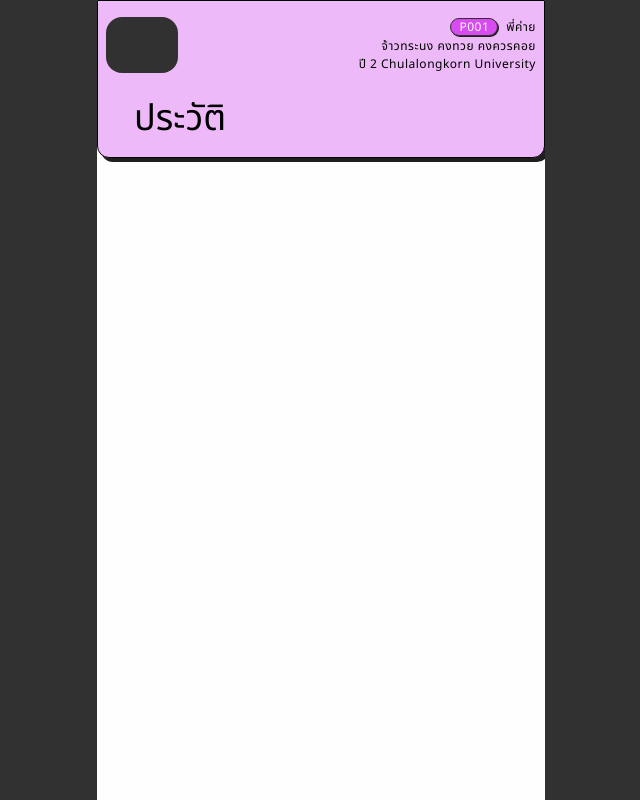
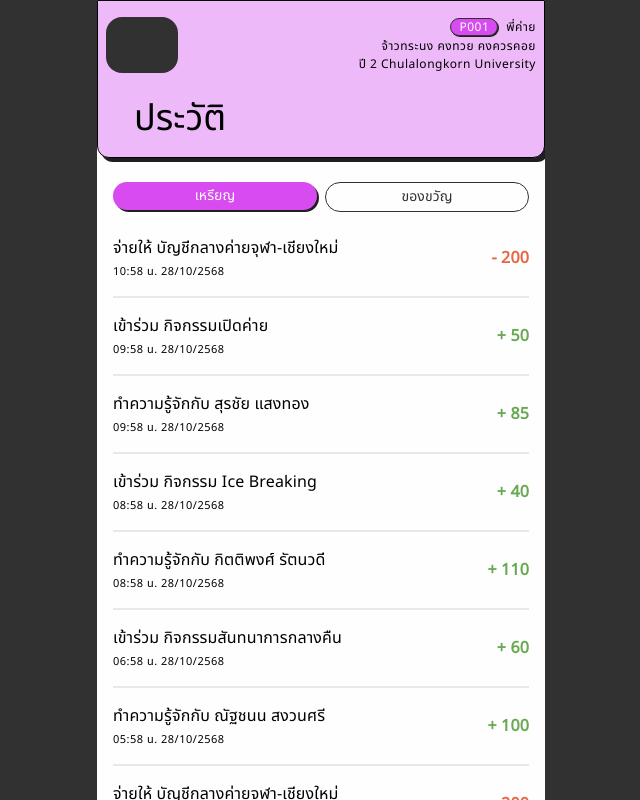
Before and after one commit to isd-sgcu/cucm25-frontend, a React (Vite) app: page /junior-senior/history in a window 1280 px wide. Shown: the whole page, without its empty margins (319-959 px from the left). Built offline with nearby package versions, Linux system fonts and the light colour scheme; some icons are missing.

Commit message:
feat: history

```diff
--- a/src/components/popup/PayingCoinPopup.tsx
+++ b/src/components/popup/PayingCoinPopup.tsx
@@ -4,6 +4,7 @@ import { Icon } from "@iconify/react";
 import { Input } from "../ui/input";
 import { Button } from "../ui/button";
 import { ArrowBack } from "@mui/icons-material";
+import { convertDateToDateString } from "@/utils/function";
 
 interface PayingCoinPopupProps {
   setOpenPayingCoinPopup: (bool: boolean) => void;
@@ -34,19 +35,8 @@ function PayingCoinPopup({ setOpenPayingCoinPopup }: PayingCoinPopupProps) {
     } else {
       setSuccess(true);
       const now = new Date();
-      const thaiDate = now.toLocaleDateString("th-TH", {
-        day: "2-digit",
-        month: "2-digit",
-        year: "numeric",
-      });
-
-      const time = now.toLocaleTimeString("th-TH", {
-        hour: "2-digit",
-        minute: "2-digit",
-        hour12: false,
-      });
-
-      setTimestamp(`${time} น. ${thaiDate}`);
+      const nowString = convertDateToDateString(now);
+      setTimestamp(nowString);
     }
   }
 
--- /dev/null
+++ b/src/interface/transaction.ts
@@ -0,0 +1,13 @@
+export interface CoinHistory {
+  id: string;
+  name: string;
+  type: "person" | "event" | "account";
+  coins: number;
+  timestamp: Date;
+}
+
+export interface GiftHistory {
+  id: string;
+  name: string;
+  timestamp: Date;
+}
--- a/src/page/juniorsenior/History.tsx
+++ b/src/page/juniorsenior/History.tsx
@@ -1,10 +1,26 @@
-import { mockSeniorUser } from "@/utils/const";
+import { Button } from "@/components/ui/button";
+import type { CoinHistory, GiftHistory } from "@/interface/transaction";
+import {
+  mockCoinHistory,
+  mockGiftHistory,
+  mockSeniorUser,
+} from "@/utils/const";
+import { convertDateToDateString } from "@/utils/function";
 import { Icon } from "@iconify/react";
+import { useEffect, useState } from "react";
 import { useNavigate } from "react-router-dom";
 
 function JuniorSeniorHistory() {
   const user = mockSeniorUser;
   const navigate = useNavigate();
+  const [option, setOption] = useState<"เหรียญ" | "ของขวัญ">("เหรียญ");
+  const [coinHistory, setCoinHistory] = useState<CoinHistory[]>([]);
+  const [giftHistory, setGiftHistory] = useState<GiftHistory[]>([]);
+
+  useEffect(() => {
+    setCoinHistory(mockCoinHistory);
+    setGiftHistory(mockGiftHistory);
+  });
 
   return (
     <div className="w-full h-fit min-h-screen bg-white flex flex-col">
@@ -62,7 +78,103 @@ function JuniorSeniorHistory() {
       </div>
 
       {/* Content */}
-      <div className="w-full h-fit flex flex-col flex-1 px-4"></div>
+      <div className="w-full h-fit flex flex-col flex-1 px-4">
+        {/* Buttons */}
+        <div className="grid grid-cols-[1fr_1fr] gap-2 w-full justify-center min-h-6 mb-6">
+          <Button
+            variant={option != "เหรียญ" ? "outline" : "default"}
+            color={option != "เหรียญ" ? "black" : "vivid-pink"}
+            className={`w-auto h-fit rounded-full transition-colors duration-200 ${
+              option == "เหรียญ" && "shadow-make-cartoonish-2"
+            }`}
+            onClick={() => {
+              setOption("เหรียญ");
+            }}
+          >
+            เหรียญ
+          </Button>
+          <Button
+            variant={option != "ของขวัญ" ? "outline" : "default"}
+            color={option != "ของขวัญ" ? "black" : "vivid-pink"}
+            className={`w-auto h-fit rounded-full transition-colors duration-200 ${
+              option == "ของขวัญ" && "shadow-make-cartoonish-2"
+            }`}
+            onClick={() => {
+              setOption("ของขวัญ");
+            }}
+          >
+            ของขวัญ
+          </Button>
+        </div>
+
+        {/* History */}
+        <div className="w-full flex flex-col gap-2">
+          {option == "เหรียญ" ? (
+            coinHistory.length > 0 ? (
+              coinHistory
+                .sort((a, b) => b.timestamp.getTime() - a.timestamp.getTime())
+                .map((h) => {
+                  return (
+                    <>
+                      <div className="flex justify-between gap-2 items-center">
+                        <div className="flex flex-col gap-1">
+                          <p className="title-medium">
+                            {h.type == "person"
+                              ? "ทำความรู้จักกับ"
+                              : h.type == "event"
+                              ? "เข้าร่วม"
+                              : "จ่ายให้"}{" "}
+                            {h.name}
+                          </p>
+                          <p className="label-small">
+                            {convertDateToDateString(h.timestamp)}
+                          </p>
+                        </div>
+                        <p
+                          className={`${
+                            h.type == "account" ? "text-red" : "text-green"
+                          } title-medium text-end whitespace-nowrap`}
+                        >
+                          <span className="font-semibold">
+                            {h.type == "account" ? "-" : "+"} {h.coins}
+                          </span>
+                        </p>
+                      </div>
+                      <hr className="my-2 border text-[#E8E8E8]" />
+                    </>
+                  );
+                })
+            ) : (
+              <p className="text-black text-center title-medium">
+                No data provided
+              </p>
+            )
+          ) : giftHistory.length > 0 ? (
+            giftHistory.map((h) => {
+              return (
+                <>
+                  <div className="flex justify-between gap-2 items-center">
+                    <div className="flex flex-col gap-1">
+                      <p className="title-medium">ส่งของขวัญให้ {h.name}</p>
+                      <p className="label-small">
+                        {convertDateToDateString(h.timestamp)}
+                      </p>
+                    </div>
+                    <p className="text-red title-medium text-end whitespace-nowrap">
+                      <span className="font-semibold">-1 Gift</span>
+                    </p>
+                  </div>
+                  <hr className="my-2 border text-[#E8E8E8]" />
+                </>
+              );
+            })
+          ) : (
+            <p className="text-black text-center title-medium">
+              No data provided
+            </p>
+          )}
+        </div>
+      </div>
     </div>
   );
 }
--- a/src/page/juniorsenior/SendingGift.tsx
+++ b/src/page/juniorsenior/SendingGift.tsx
@@ -14,6 +14,7 @@ import {
   mockSeniorUser,
   SECONDARY_YEARS as SECONDARY_YEAR_OPTIONS,
 } from "@/utils/const";
+import { convertDateToDateString } from "@/utils/function";
 import { Icon } from "@iconify/react";
 import { useEffect, useState } from "react";
 import { useNavigate, useSearchParams } from "react-router-dom";
@@ -84,19 +85,8 @@ function JuniorSeniorSendingGift() {
     }
 
     const now = new Date();
-    const thaiDate = now.toLocaleDateString("th-TH", {
-      day: "2-digit",
-      month: "2-digit",
-      year: "numeric",
-    });
-
-    const time = now.toLocaleTimeString("th-TH", {
-      hour: "2-digit",
-      minute: "2-digit",
-      hour12: false,
-    });
-
-    setTimestamp(`${time} น. ${thaiDate}`);
+    const nowString = convertDateToDateString(now);
+    setTimestamp(nowString);
   }
 
   function convertEducationInPopup(
--- a/src/utils/const.ts
+++ b/src/utils/const.ts
@@ -1,5 +1,6 @@
 import type { Event } from "@/interface/event";
 import type { Question } from "@/interface/question";
+import type { CoinHistory, GiftHistory } from "@/interface/transaction";
 import type { LeaderboardUser, UserInterface } from "@/interface/user";
 
 export const JUNIOR_SENIOR_PATH = "/junior-senior";
@@ -36,7 +37,6 @@ export const mockSeniorUser: UserInterface = {
 };
 
 // export const mockLeaderboardUsers: LeaderboardUser[] = [];
-
 export const mockLeaderboardUsers: LeaderboardUser[] = [
   {
     nickname: "ชัย",
@@ -502,3 +502,145 @@ export const mockEvent: Event = {
   name: "กิจกรรมมหาเศรษฐี",
   coins: 100,
 };
+
+// export const mockCoinHistory: CoinHistory[] = [];
+export const mockCoinHistory: CoinHistory[] = [
+  {
+    id: "1",
+    name: "บัญชีกลางค่ายจุฬา-เชียงใหม่",
+    type: "account",
+    coins: 200,
+    timestamp: new Date(),
+  },
+  {
+    id: "2",
+    name: "กิจกรรมเปิดค่าย",
+    type: "event",
+    coins: 50,
+    timestamp: new Date(Date.now() - 1000 * 60 * 60 * 1),
+  },
+  {
+    id: "3",
+    name: "กิจกรรม Ice Breaking",
+    type: "event",
+    coins: 40,
+    timestamp: new Date(Date.now() - 1000 * 60 * 60 * 2),
+  },
+  {
+    id: "4",
+    name: "กิจกรรมสันทนาการกลางคืน",
+    type: "event",
+    coins: 60,
+    timestamp: new Date(Date.now() - 1000 * 60 * 60 * 4),
+  },
+  {
+    id: "5",
+    name: "ณัฐชนน สงวนศรี",
+    type: "person",
+    coins: 100,
+    timestamp: new Date(Date.now() - 1000 * 60 * 60 * 5),
+  },
+  {
+    id: "6",
+    name: "ปพิชญา พรหมทา",
+    type: "person",
+    coins: 80,
+    timestamp: new Date(Date.now() - 1000 * 60 * 60 * 6),
+  },
+  {
+    id: "7",
+    name: "ศุภกร จิตตรง",
+    type: "person",
+    coins: 120,
+    timestamp: new Date(Date.now() - 1000 * 60 * 60 * 7),
+  },
+  {
+    id: "8",
+    name: "บัญชีกลางค่ายจุฬา-เชียงใหม่",
+    type: "account",
+    coins: 200,
+    timestamp: new Date(Date.now() - 1000 * 60 * 60 * 5),
+  },
+  {
+    id: "9",
+    name: "ธิดารัตน์ หอมจันทร์",
+    type: "person",
+    coins: 90,
+    timestamp: new Date(Date.now() - 1000 * 60 * 60 * 8),
+  },
+  {
+    id: "10",
+    name: "กิตติพงศ์ รัตนวดี",
+    type: "person",
+    coins: 110,
+    timestamp: new Date(Date.now() - 1000 * 60 * 60 * 2),
+  },
+  {
+    id: "11",
+    name: "ชนิกานต์ โชติวงศ์",
+    type: "person",
+    coins: 95,
+    timestamp: new Date(Date.now() - 1000 * 60 * 60 * 12),
+  },
+  {
+    id: "12",
+    name: "สุรชัย แสงทอง",
+    type: "person",
+    coins: 85,
+    timestamp: new Date(Date.now() - 1000 * 60 * 60 * 1),
+  },
+];
+
+export const mockGiftHistory: GiftHistory[] = [];
+// export const mockGiftHistory: GiftHistory[] = [
+//   {
+//     id: "1",
+//     name: "ณัฐชนน สงวนศรี",
+//     timestamp: new Date(Date.now() - 1000 * 60 * 30),
+//   },
+//   {
+//     id: "2",
+//     name: "ปพิชญา พรหมทา",
+//     timestamp: new Date(Date.now() - 1000 * 60 * 60 * 2),
+//   },
+//   {
+//     id: "3",
+//     name: "ศุภกร จิตตรง",
+//     timestamp: new Date(Date.now() - 1000 * 60 * 60 * 3),
+//   },
+//   {
+//     id: "4",
+//     name: "ธิดารัตน์ หอมจันทร์",
+//     timestamp: new Date(Date.now() - 1000 * 60 * 60 * 5),
+//   },
+//   {
+//     id: "5",
+//     name: "กิตติพงศ์ รัตนวดี",
+//     timestamp: new Date(Date.now() - 1000 * 60 * 60 * 6),
+//   },
+//   {
+//     id: "6",
+//     name: "ชนิกานต์ โชติวงศ์",
+//     timestamp: new Date(Date.now() - 1000 * 60 * 60 * 8),
+//   },
+//   {
+//     id: "7",
+//     name: "สุรชัย แสงทอง",
+//     timestamp: new Date(Date.now() - 1000 * 60 * 60 * 10),
+//   },
+//   {
+//     id: "8",
+//     name: "วริศรา ใจดี",
+//     timestamp: new Date(Date.now() - 1000 * 60 * 60 * 15),
+//   },
+//   {
+//     id: "9",
+//     name: "จิรายุส คำดี",
+//     timestamp: new Date(Date.now() - 1000 * 60 * 60 * 20),
+//   },
+//   {
+//     id: "10",
+//     name: "พรนภา สมใจ",
+//     timestamp: new Date(Date.now() - 1000 * 60 * 60 * 24),
+//   },
+// ];
--- /dev/null
+++ b/src/utils/function.ts
@@ -0,0 +1,15 @@
+export function convertDateToDateString(date: Date) {
+  const thaiDate = date.toLocaleDateString("th-TH", {
+    day: "2-digit",
+    month: "2-digit",
+    year: "numeric",
+  });
+
+  const time = date.toLocaleTimeString("th-TH", {
+    hour: "2-digit",
+    minute: "2-digit",
+    hour12: false,
+  });
+
+  return `${time} น. ${thaiDate}`;
+}
```
